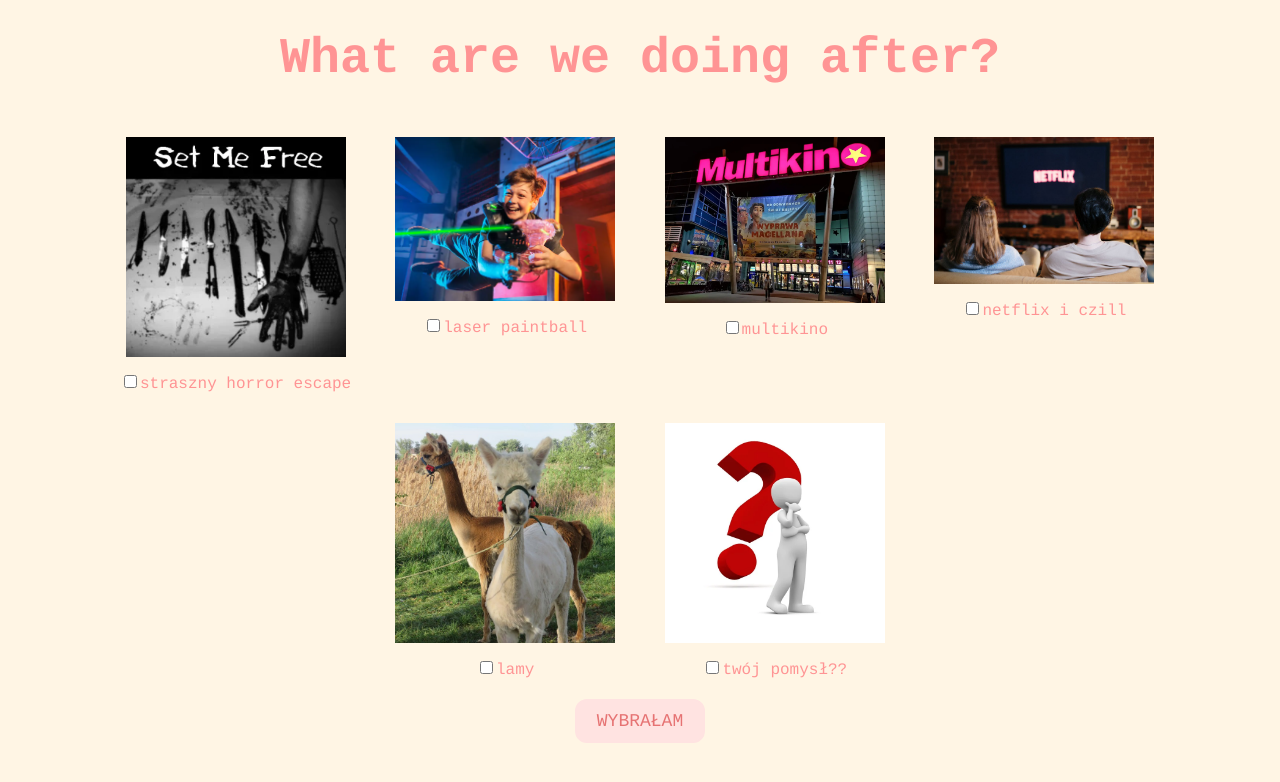
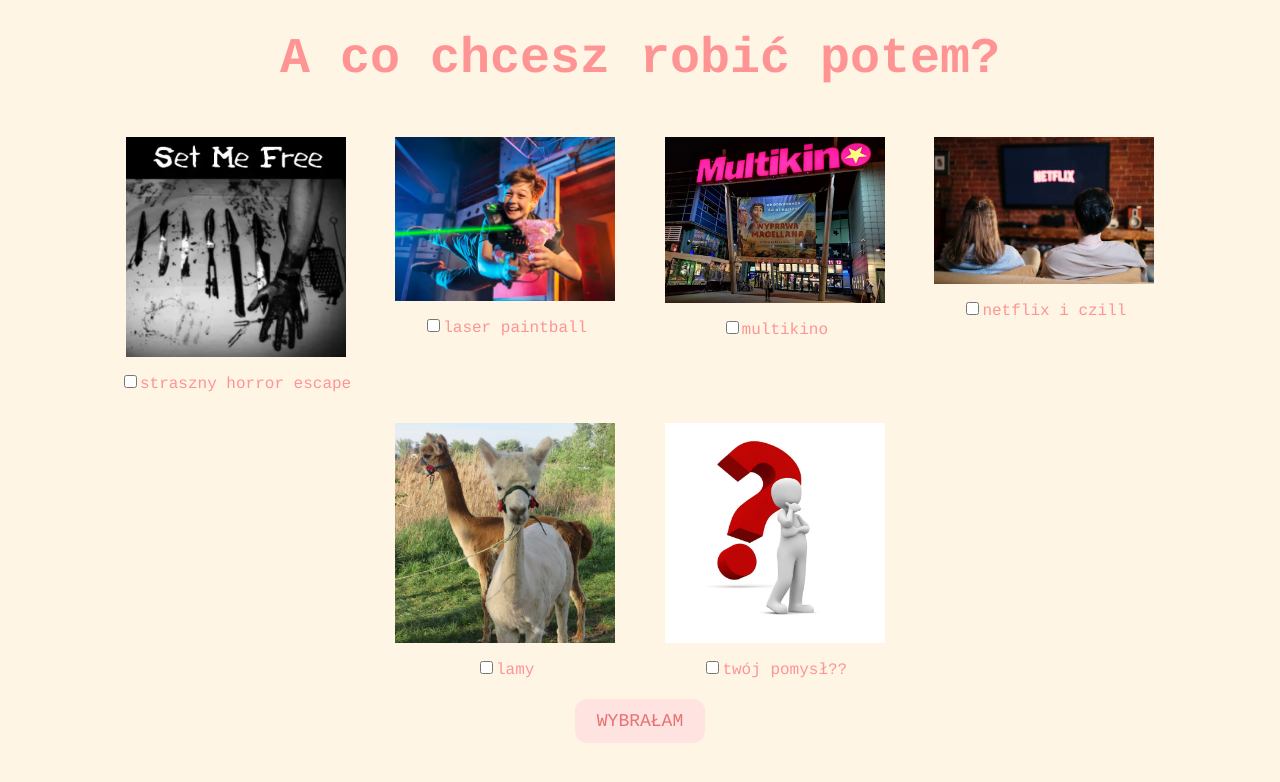
Before and after one commit to staliexp/11, a plain HTML site: page activities.html in a window 1280 px wide. Drawn offline with Linux system fonts and the light colour scheme.

Commit message:
Update activities.html

```diff
--- a/activities.html
+++ b/activities.html
@@ -3,7 +3,7 @@
 <head>
 	<meta charset="UTF-8">
 	<meta name="viewport" content="width=device-width, initial-scale=1.0">
-	<title>Document</title>
+	<title>Activities</title>
 	<style>
 		body {
 			text-align: center;
@@ -45,7 +45,7 @@
 	</style>
 </head>
 <body>
-	<div id="activityquestion"><b>What are we doing after?</b>
+	<div id="activityquestion"><b>A co chcesz robić potem?</b>
 	</div>
 	<div class = "activities-selection">
 		<div class="activity-item">
```
